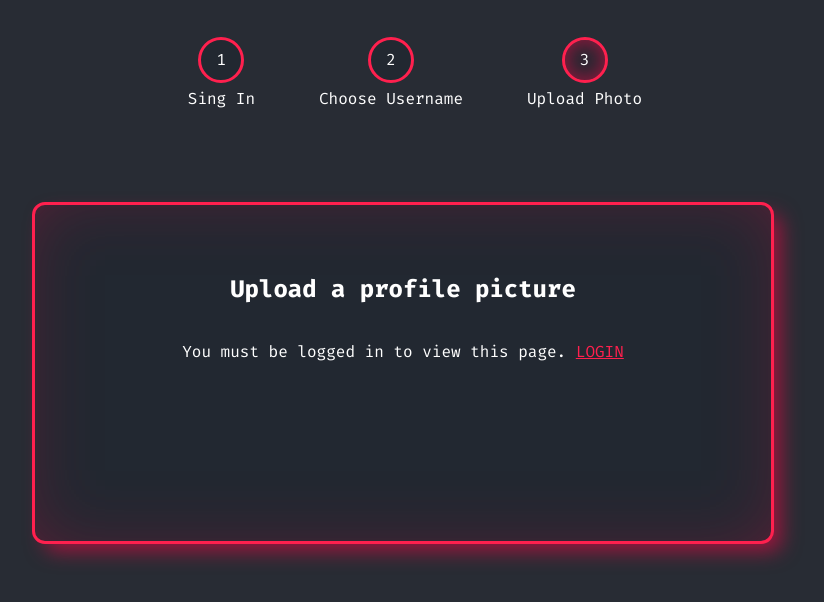
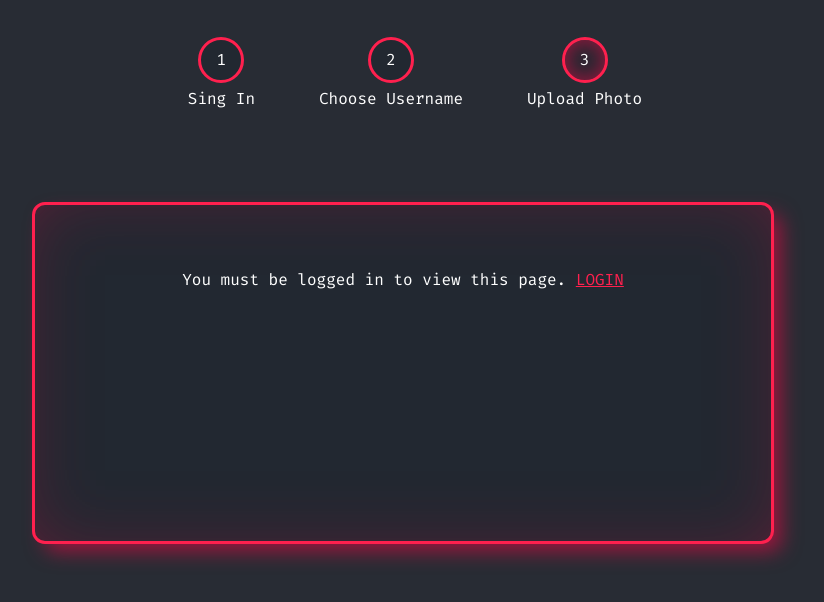
Before and after one commit to s0ru/svelte-linktree-clone, a SvelteKit app: page /login/photo in a window 1280 px wide. Shown: the top 602 px of the page, without its empty margins (245-1069 px from the left). Built offline with nearby package versions, Linux system fonts and the light colour scheme; no server answers.

Commit message:
move upload photo title inside auth check

```diff
--- a/src/routes/login/photo/+page.svelte
+++ b/src/routes/login/photo/+page.svelte
@@ -27,8 +27,8 @@
     }
 </script>
 
-<h2>Upload a profile picture</h2>
 <AuthCheck>
+    <h2>Upload a profile picture</h2>
     <form>
         <img src={previewURL ?? $userData?.photoURL ?? "/user.png"} alt="photoURL" width=256 height="256" />
         {#if false}
```
